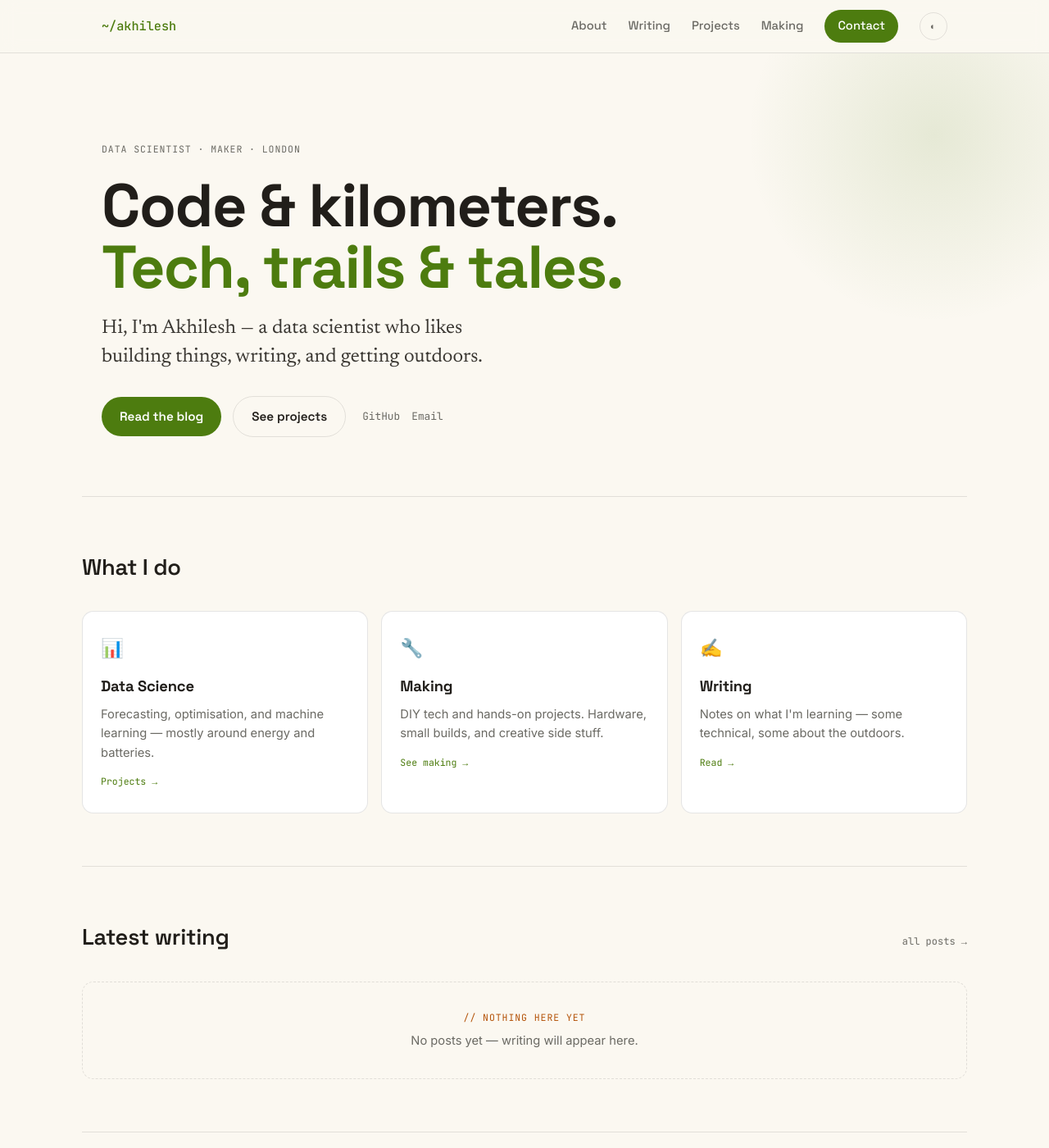
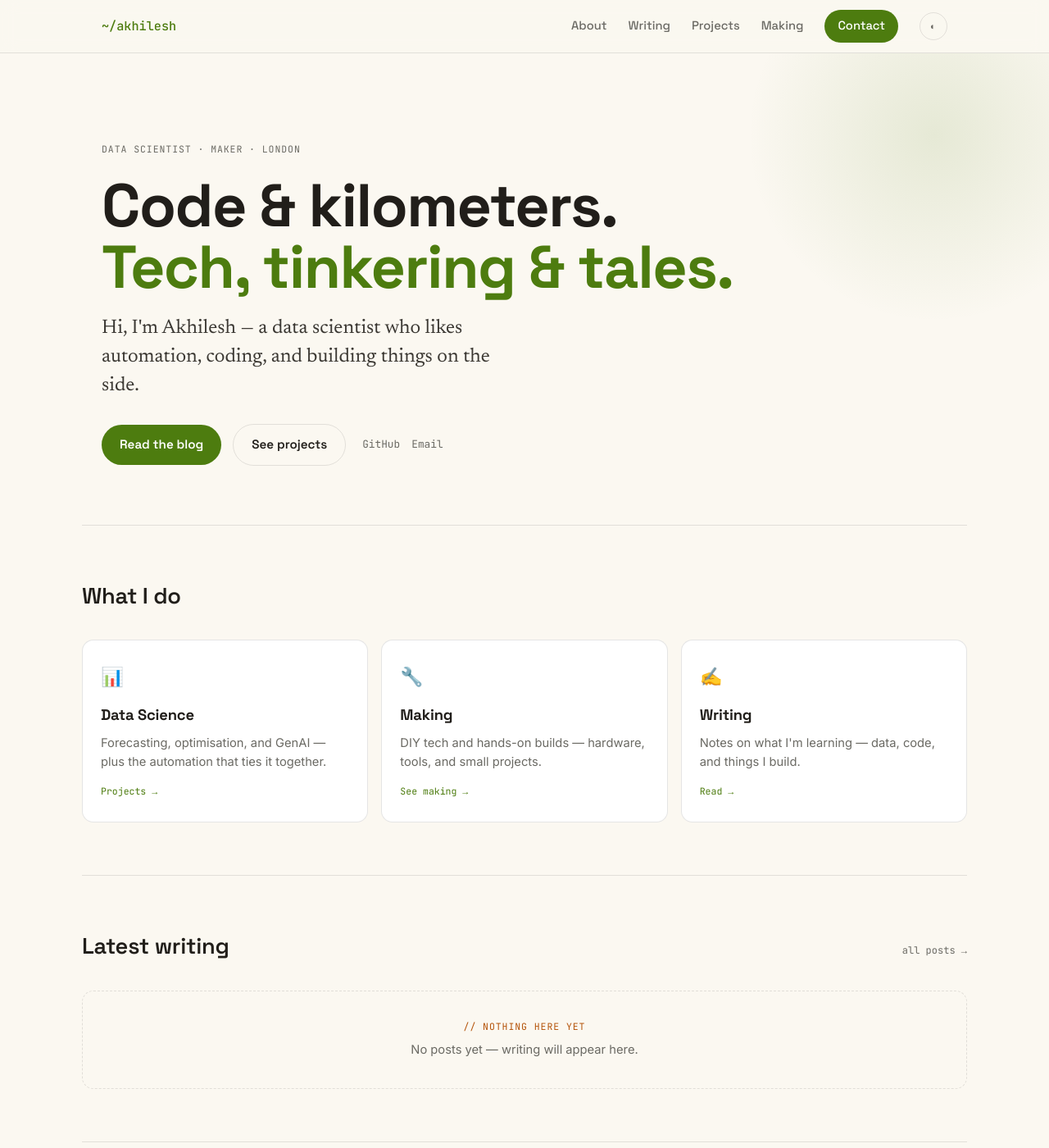
Before and after one commit to koulakhilesh/koulakhilesh.github.io, a Jekyll site: the page built from index.html, in a window 1280 px wide and 1400 px high. Shown: the whole window at 82% size. Built offline with Jekyll 4.4.1, drawn with Linux system fonts in a browser that asks for light colours; some of the changed text lies outside the part shown.

Commit message:
content: tone down outdoors, add GenAI, blank About & Now

```diff
--- a/_config.yml
+++ b/_config.yml
@@ -1,6 +1,6 @@
 # Site
 title: "Akhilesh Koul"
-tagline: "Tech, trails & tales."
+tagline: "Tech, tinkering & tales."
 description: "Akhilesh Koul — data scientist, maker, and writer. Projects, writing, and DIY."
 url: "https://koulakhilesh.github.io"
 baseurl: ""
--- a/_includes/facets.html
+++ b/_includes/facets.html
@@ -1,8 +1,8 @@
 <section class="wrap section">
   <div class="sec-head"><h2>What I do</h2></div>
   <div class="facets">
-    <a class="facet" href="{{ '/projects/' | relative_url }}"><div class="ic">📊</div><h3>Data Science</h3><p>Forecasting, optimisation, and machine learning — mostly around energy and batteries.</p><span class="lk">Projects →</span></a>
-    <a class="facet" href="{{ '/making/' | relative_url }}"><div class="ic">🔧</div><h3>Making</h3><p>DIY tech and hands-on projects. Hardware, small builds, and creative side stuff.</p><span class="lk">See making →</span></a>
-    <a class="facet" href="{{ '/writing/' | relative_url }}"><div class="ic">✍️</div><h3>Writing</h3><p>Notes on what I'm learning — some technical, some about the outdoors.</p><span class="lk">Read →</span></a>
+    <a class="facet" href="{{ '/projects/' | relative_url }}"><div class="ic">📊</div><h3>Data Science</h3><p>Forecasting, optimisation, and GenAI — plus the automation that ties it together.</p><span class="lk">Projects →</span></a>
+    <a class="facet" href="{{ '/making/' | relative_url }}"><div class="ic">🔧</div><h3>Making</h3><p>DIY tech and hands-on builds — hardware, tools, and small projects.</p><span class="lk">See making →</span></a>
+    <a class="facet" href="{{ '/writing/' | relative_url }}"><div class="ic">✍️</div><h3>Writing</h3><p>Notes on what I'm learning — data, code, and things I build.</p><span class="lk">Read →</span></a>
   </div>
 </section>
--- a/_includes/hero.html
+++ b/_includes/hero.html
@@ -3,7 +3,7 @@
     <div class="hero-glow" aria-hidden="true"></div>
     <p class="mono kicker">{{ site.author.role }}</p>
     <h1 class="hero-h">Code &amp; kilometers.<br><span class="accent">{{ site.tagline }}</span></h1>
-    <p class="hero-sub">Hi, I'm Akhilesh — a data scientist who likes building things, writing, and getting outdoors.</p>
+    <p class="hero-sub">Hi, I'm Akhilesh — a data scientist who likes automation, coding, and building things on the side.</p>
     <div class="hero-btns">
       <a href="{{ '/writing/' | relative_url }}" class="btn btn-primary">Read the blog</a>
       <a href="{{ '/projects/' | relative_url }}" class="btn btn-ghost">See projects</a>
--- a/_includes/section-now.html
+++ b/_includes/section-now.html
@@ -1,14 +1,12 @@
 <section class="wrap section">
-  <div class="about">
-    <blockquote>I like problems that sit where <span class="accent">data, hardware, and the outdoors</span> meet — and I use this site to share what I build and learn.</blockquote>
+  {% assign now = site.now %}
+  <div class="about{% unless now.size > 0 %} about--solo{% endunless %}">
+    <blockquote>I like <span class="accent">data, automation, and coding</span> — and I build things on the side. This is where I share what I make and learn.</blockquote>
+    {% if now.size > 0 %}
     <div class="now-card">
       <h4>// Now</h4>
-      <ul>
-        <li>Working on energy forecasting</li>
-        <li>Tinkering with a trail logger</li>
-        <li>Reading about systems thinking</li>
-        <li>Training for a half-marathon</li>
-      </ul>
+      <ul>{% for item in now %}<li>{{ item }}</li>{% endfor %}</ul>
     </div>
+    {% endif %}
   </div>
 </section>
--- a/_sass/cards.scss
+++ b/_sass/cards.scss
@@ -44,6 +44,8 @@
 /* About + Now */
 .about{display:grid;gap:32px;grid-template-columns:1fr}
 @media(min-width:800px){.about{grid-template-columns:1.4fr 1fr}}
+.about--solo{grid-template-columns:1fr!important}
+.about--solo blockquote{max-width:26ch}
 .about blockquote{font-family:var(--serif);font-size:1.45rem;line-height:1.5;margin:0;color:#DCDAD3}
 .about blockquote .accent{color:var(--lime)}
 .now-card{background:var(--bg2);border:1px solid var(--line);border-radius:14px;padding:22px}
```
Also changed, not shown: _pages/about.md (+2 -16 lines).
